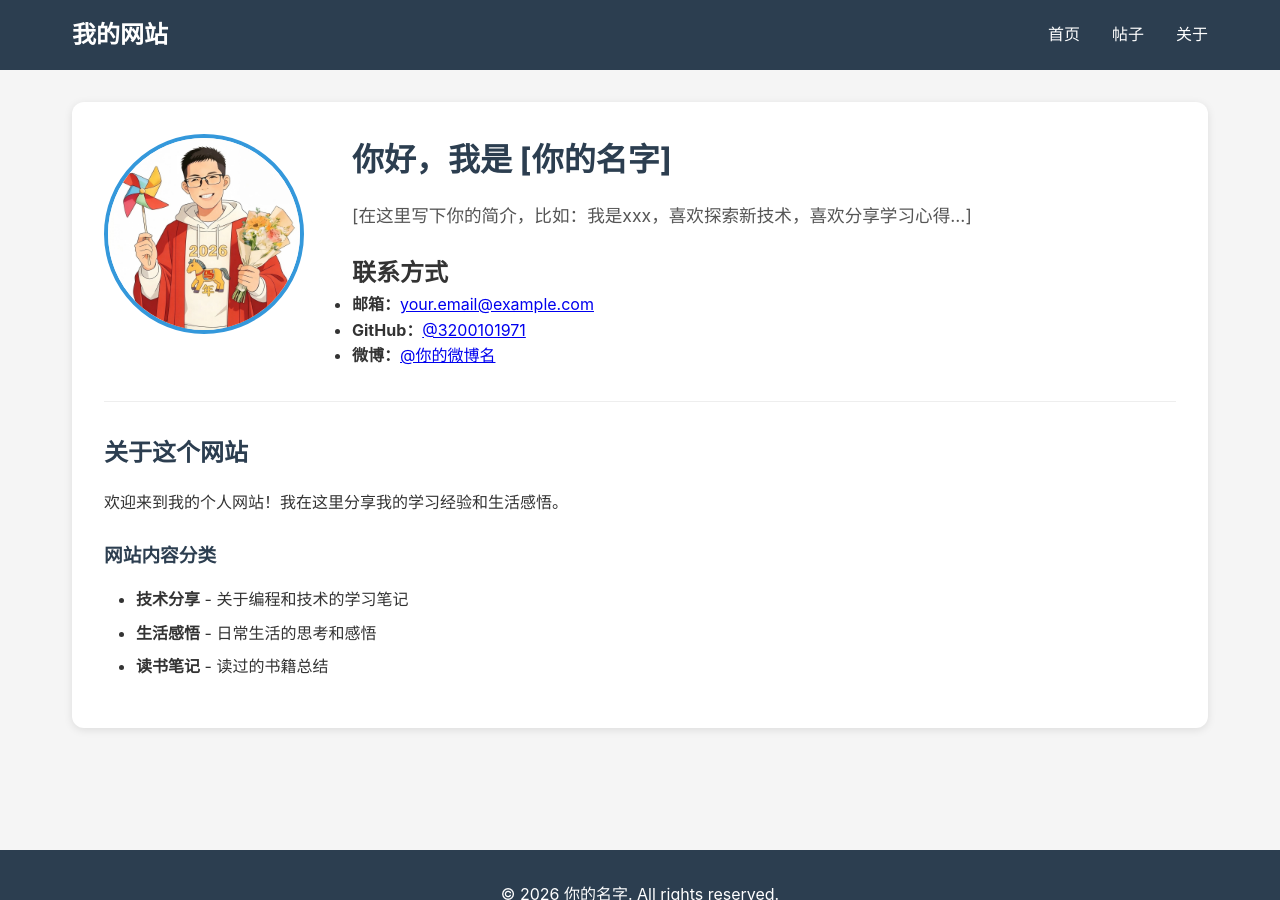
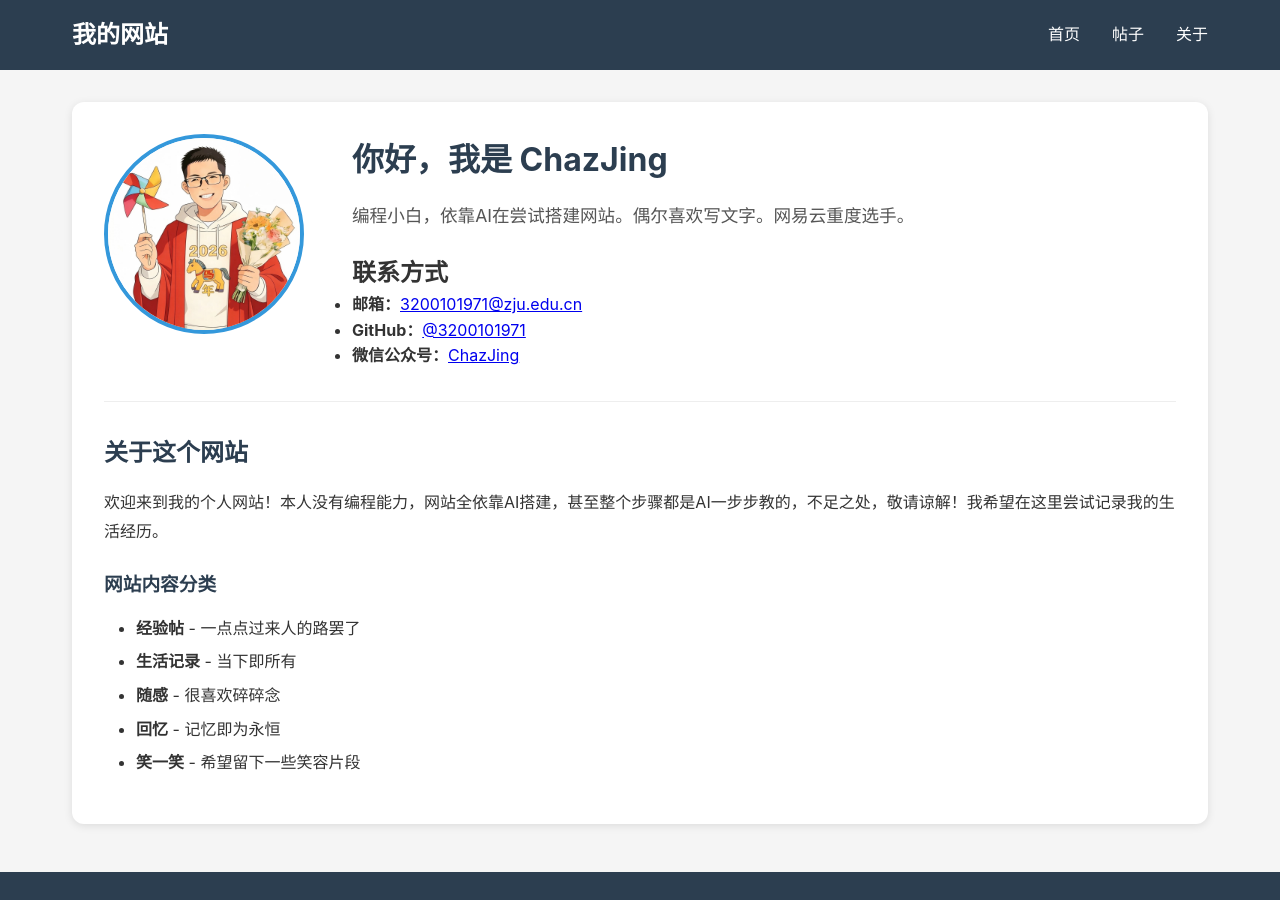
Before and after one commit to ChazJing/ChazJing.github.io, a Jekyll site: the page built from about.md, in a window 1280 px wide and 900 px high. Built offline with Jekyll 4.4.1, drawn with Linux system fonts in a browser that asks for light colours.

Commit message:
Revise profile details and site introduction
Updated personal information and website description.

```diff
--- a/about.md
+++ b/about.md
@@ -10,15 +10,15 @@ title: 关于我
         </div>
 
         <div class="profile-info">
-            <h1>你好，我是 [你的名字]</h1>
-            <p class="bio">[在这里写下你的简介，比如：我是xxx，喜欢探索新技术，喜欢分享学习心得...]</p>
+            <h1>你好，我是 ChazJing</h1>
+            <p class="bio">编程小白，依靠AI在尝试搭建网站。偶尔喜欢写文字。网易云重度选手。</p>
 
             <div class="contact-info">
                 <h2>联系方式</h2>
                 <ul>
-                    <li><strong>邮箱：</strong><a href="mailto:your.email@example.com">your.email@example.com</a></li>
+                    <li><strong>邮箱：</strong><a href="3200101971@zju.edu.cn">3200101971@zju.edu.cn</a></li>
                     <li><strong>GitHub：</strong><a href="https://github.com/{{ site.github_username }}" target="_blank">@{{ site.github_username }}</a></li>
-                    <li><strong>微博：</strong><a href="#">@你的微博名</a></li>
+                    <li><strong>微信公众号：</strong><a href="#">ChazJing</a></li>
                 </ul>
             </div>
         </div>
@@ -26,13 +26,15 @@ title: 关于我
 
     <div class="about-content">
         <h2>关于这个网站</h2>
-        <p>欢迎来到我的个人网站！我在这里分享我的学习经验和生活感悟。</p>
+        <p>欢迎来到我的个人网站！本人没有编程能力，网站全依靠AI搭建，甚至整个步骤都是AI一步步教的，不足之处，敬请谅解！我希望在这里尝试记录我的生活经历。</p>
 
         <h3>网站内容分类</h3>
         <ul>
-            <li><strong>技术分享</strong> - 关于编程和技术的学习笔记</li>
-            <li><strong>生活感悟</strong> - 日常生活的思考和感悟</li>
-            <li><strong>读书笔记</strong> - 读过的书籍总结</li>
+            <li><strong>经验帖</strong> - 一点点过来人的路罢了</li>
+            <li><strong>生活记录</strong> - 当下即所有</li>
+            <li><strong>随感</strong> - 很喜欢碎碎念</li>
+            <li><strong>回忆</strong> - 记忆即为永恒</li>
+            <li><strong>笑一笑</strong> - 希望留下一些笑容片段</li>
         </ul>
     </div>
 </div>
```
